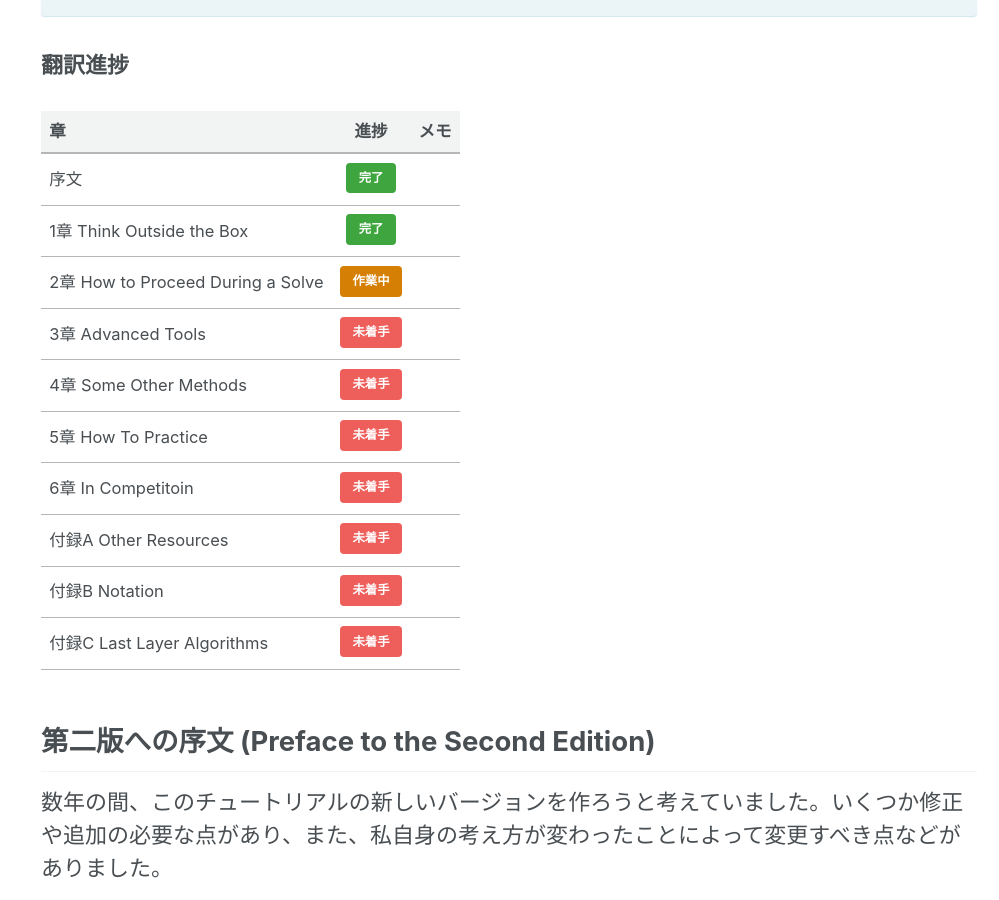
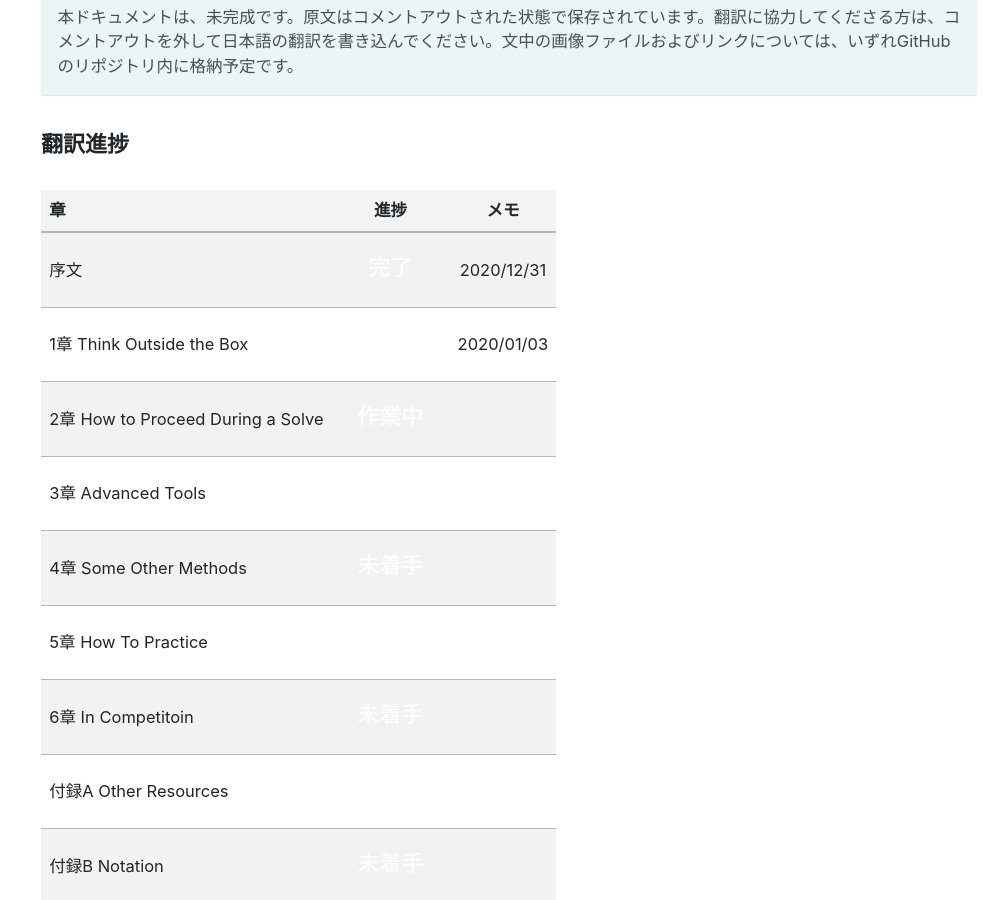
Before and after one commit to kawam1123/translation, a Jekyll site: the page built from _pages/FMC-tutorial.md, in a window 1280 px wide and 900 px high, scrolled down 2506 px. Shown: the whole window, without its empty margins (281-1280 px from the left). Built offline with Jekyll 4.4.1, drawn with Linux system fonts in a browser that asks for light colours; cached includes are drawn as plain includes; nearby versions of some CDN libraries.

Commit message:
bootstrap追加

```diff
--- a/_includes/head.html
+++ b/_includes/head.html
@@ -16,6 +16,7 @@
 
 <!-- For Cubing Icon -->
 <link rel="stylesheet" href="/assets/css/cubing-icons.css">
+<link rel="stylesheet" href="https://stackpath.bootstrapcdn.com/bootstrap/4.3.1/css/bootstrap.min.css" integrity="sha384-ggOyR0iXCbMQv3Xipma34MD+dH/1fQ784/j6cY/iJTQUOhcWr7x9JvoRxT2MZw1T" crossorigin="anonymous">
 <!--[if IE]>
   <style>
     /* old IE unsupported flexbox fixes */
--- a/_pages/FMC-tutorial.md
+++ b/_pages/FMC-tutorial.md
@@ -45,8 +45,8 @@
 
 |章|進捗|メモ|
 |:---|:---:|:---:|
-|序文|[完了](){: .btn .btn--success}||
-|1章 Think Outside the Box|[完了](){: .btn .btn--success}||
+|序文|[完了](){: .btn .btn--success}|2020/12/31|
+|1章 Think Outside the Box|[完了](){: .btn .btn--success}|2020/01/03|
 |2章 How to Proceed During a Solve|[作業中](){: .btn .btn--warning}||
 |3章 Advanced Tools|[未着手](){: .btn .btn--danger}||
 |4章 Some Other Methods|[未着手](){: .btn .btn--danger}||
```
